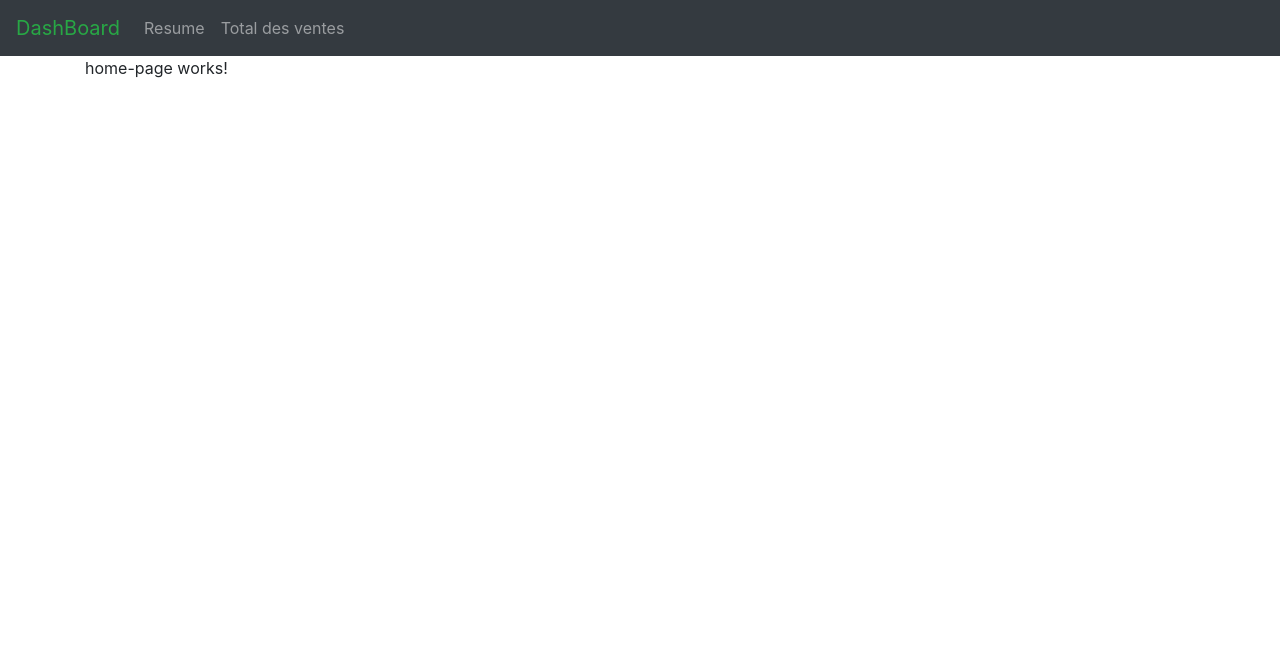
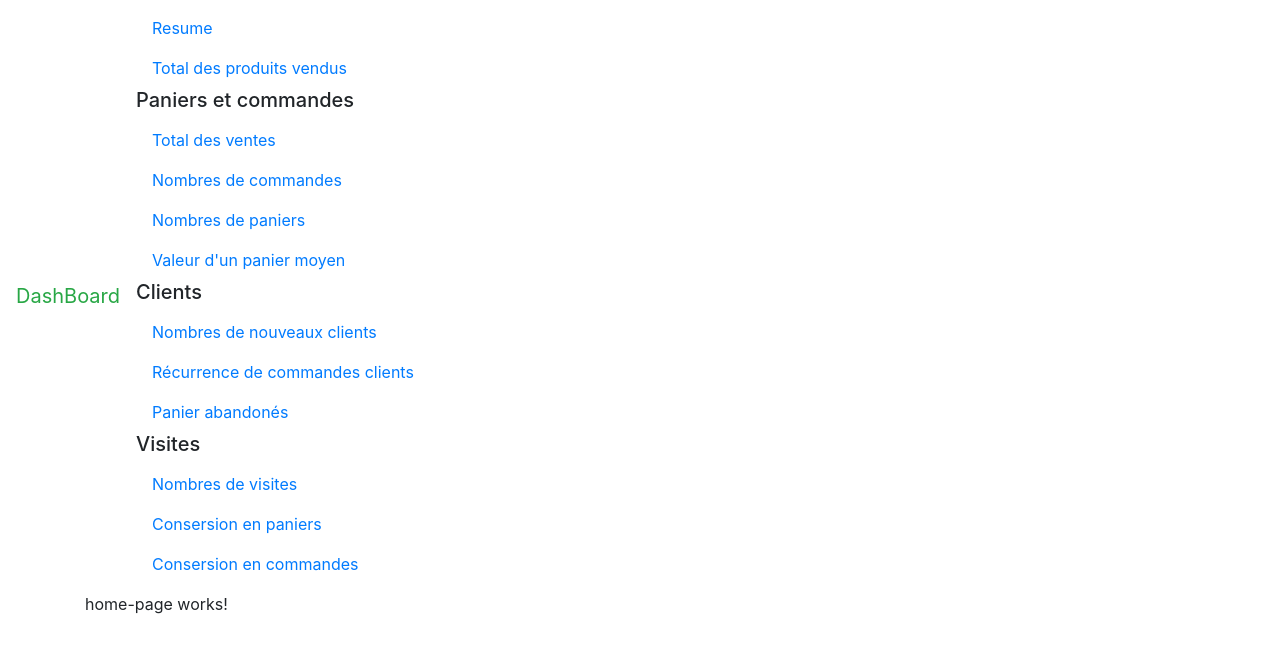
Before and after one commit to melissa98m/dashboard, an Angular app: page / in a window 1280 px wide. Shown: the top 652 px of the page. Built offline with nearby package versions, Linux system fonts and the light colour scheme.

Commit message:
navbar finished

```diff
--- a/src/app/app.module.ts
+++ b/src/app/app.module.ts
@@ -8,6 +8,7 @@ import { HeaderComponent } from './header/header.component';
 import { FourOhFourComponent } from './four-oh-four/four-oh-four.component';
 import { ResumeComponent } from './resume/resume.component';
 import { TotalVentesComponent } from './total-ventes/total-ventes.component';
+import { NbCommandesComponent } from './nb-commandes/nb-commandes.component';
 
 @NgModule({
   declarations: [
@@ -16,7 +17,8 @@ import { TotalVentesComponent } from './total-ventes/total-ventes.component';
     HeaderComponent,
     FourOhFourComponent,
     ResumeComponent,
-    TotalVentesComponent
+    TotalVentesComponent,
+    NbCommandesComponent
   ],
   imports: [
     BrowserModule,
--- a/src/app/header/header.component.html
+++ b/src/app/header/header.component.html
@@ -1,12 +1,45 @@
-<nav class="navbar navbar-expand navbar-dark bg-dark">
-    <a class="navbar-brand text-success"routerLink="">DashBoard</a>
+<nav class="navbar navbar-expand navbar-dark">
+    <a class="navbar-brand text-success" routerLink="">DashBoard</a>
 
-    <ul class="navbar-nav">
+    <ul class="nav flex-column">
         <li class="nav-item" routerLinkActive = 'active'>
             <a class="nav-link" routerLink ="resume">Resume</a>
         </li>
+        <li class="nav-item" routerLinkActive = 'active'>
+            <a class="nav-link" routerLink ="resume">Total des produits vendus</a>
+        </li>
+        <h5>Paniers et commandes</h5>
         <li class="nav-item" routerLinkActive= 'active'>
             <a class="nav-link" routerLink="TotalVentes">Total des ventes</a>
         </li>
+        <li class="nav-item" routerLinkActive= 'active'>
+            <a class="nav-link" routerLink="TotalVentes">Nombres de commandes</a>
+        </li>
+        <li class="nav-item" routerLinkActive= 'active'>
+            <a class="nav-link" routerLink="TotalVentes">Nombres de paniers</a>
+        </li>
+        <li class="nav-item" routerLinkActive= 'active'>
+            <a class="nav-link" routerLink="TotalVentes">Valeur d'un panier moyen</a>
+        </li>
+        <h5>Clients</h5>
+        <li class="nav-item" routerLinkActive= 'active'>
+            <a class="nav-link" routerLink="TotalVentes">Nombres de nouveaux clients </a>
+        </li>
+        <li class="nav-item" routerLinkActive= 'active'>
+            <a class="nav-link" routerLink="TotalVentes">Récurrence de commandes clients </a>
+        </li>
+        <li class="nav-item" routerLinkActive= 'active'>
+            <a class="nav-link" routerLink="TotalVentes">Panier abandonés</a>
+        </li>
+        <h5>Visites</h5>
+        <li class="nav-item" routerLinkActive= 'active'>
+            <a class="nav-link" routerLink="TotalVentes">Nombres de visites</a>
+        </li>
+        <li class="nav-item" routerLinkActive= 'active'>
+            <a class="nav-link" routerLink="TotalVentes">Consersion en paniers</a>
+        </li>
+        <li class="nav-item" routerLinkActive= 'active'>
+            <a class="nav-link" routerLink="TotalVentes">Consersion en commandes</a>
+        </li>
     </ul>
 </nav>
--- /dev/null
+++ b/src/app/nb-commandes/nb-commandes.component.html
@@ -0,0 +1 @@
+<p>nb-commandes works!</p>
--- /dev/null
+++ b/src/app/nb-commandes/nb-commandes.component.ts
@@ -0,0 +1,15 @@
+import { Component, OnInit } from '@angular/core';
+
+@Component({
+  selector: 'app-nb-commandes',
+  templateUrl: './nb-commandes.component.html',
+  styleUrls: ['./nb-commandes.component.css']
+})
+export class NbCommandesComponent implements OnInit {
+
+  constructor() { }
+
+  ngOnInit(): void {
+  }
+
+}
```
Also changed, not shown: src/app/nb-commandes/nb-commandes.component.css (added), 1 other file (tests, documents, lock files or other folders).
